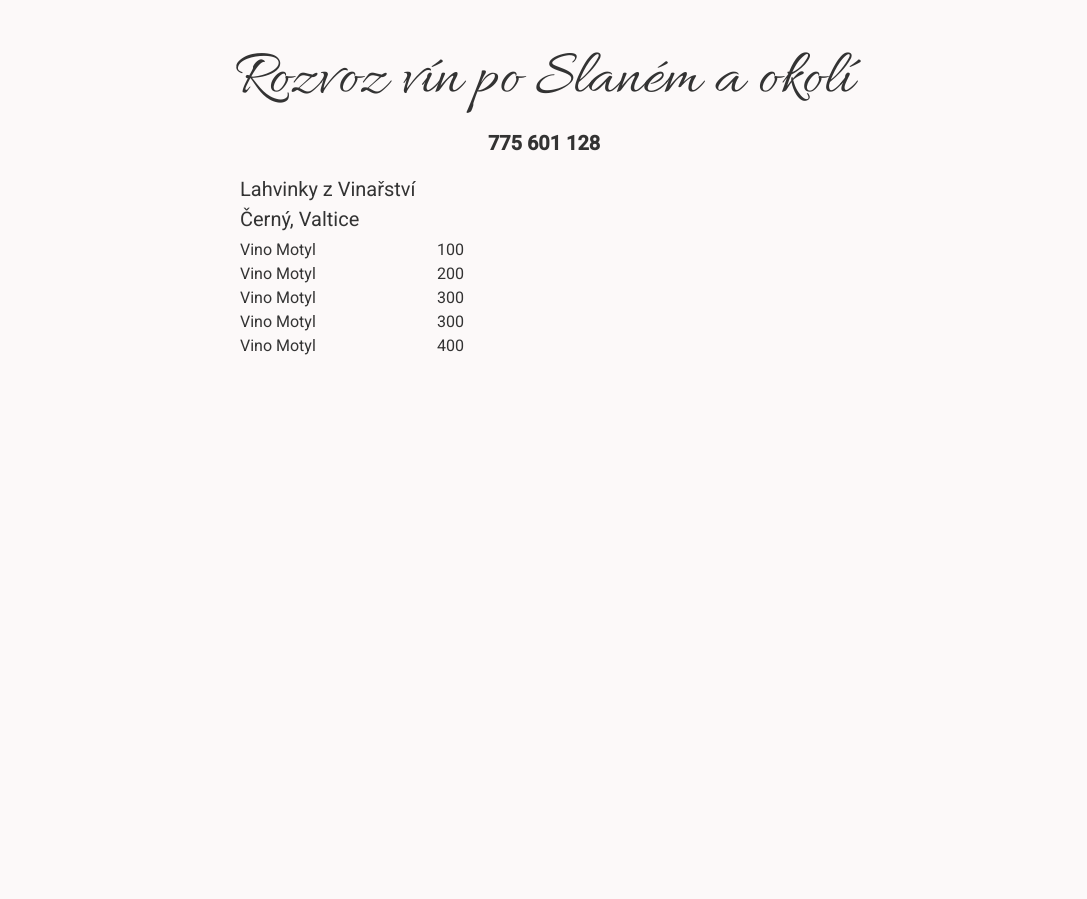
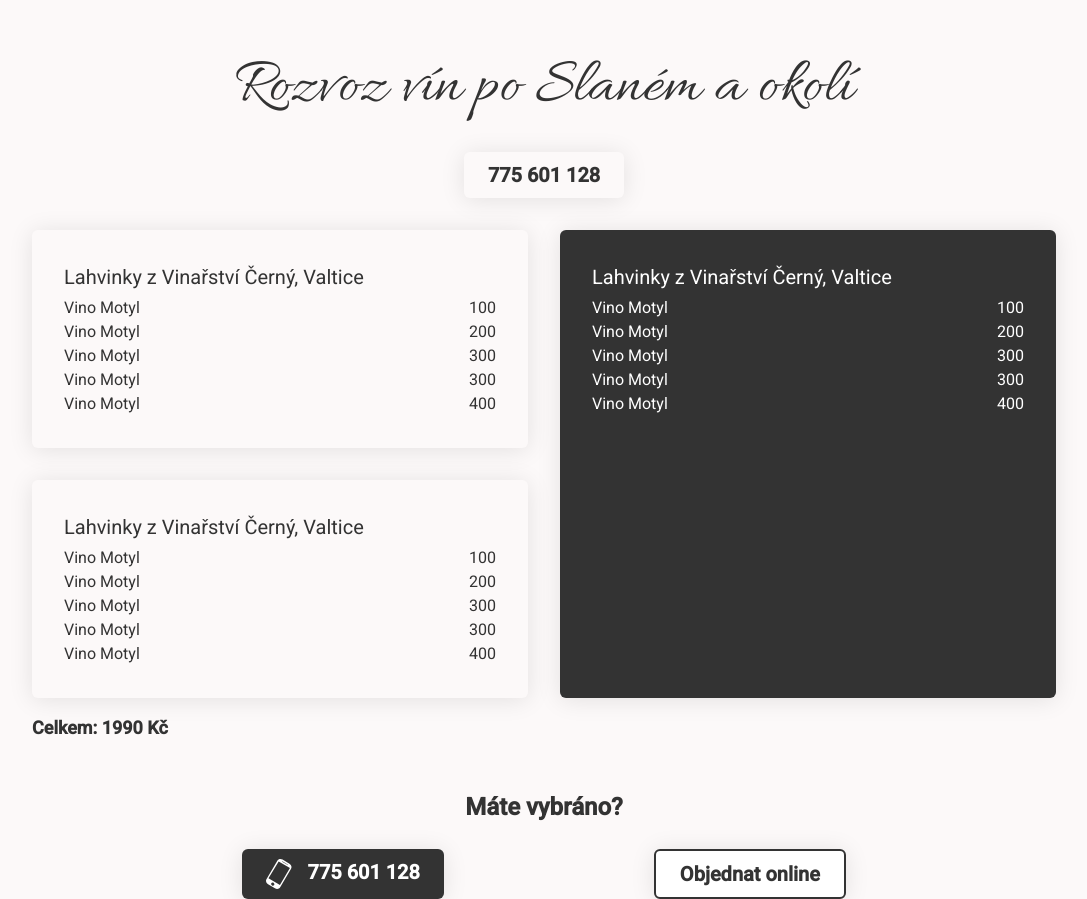
Before and after one commit to Habujama/vinoteka, a Gatsby site: page / in a window 1280 px wide. Shown: the part 600-1499 px from the top of the page, without its empty margins (96-1183 px from the left). Before the commit the page ends 974 px from the top, so only its background shows below. Built offline with nearby package versions, Linux system fonts and the light colour scheme; Gatsby itself is replaced by a stand-in of ours; what tailwindcss-filters would draw is missing.

Commit message:
wine selection added

```diff
--- /dev/null
+++ b/src/components/delivery/bottom-offer-box.tsx
@@ -0,0 +1,30 @@
+import React, { FC } from 'react'
+
+import OfferRow from './offer-row'
+
+interface Products {
+  product: string
+  price: number
+}
+
+interface Props {
+  products: Products[]
+  className?: string
+}
+
+const BottomOfferBox: FC<Props> = ({ products, className }) => {
+  return (
+    <div className={`${className} p-8 sm:rounded-md mt-8 shadow-md`}>
+      <h3 className="text-xl block mb-1">
+        Lahvinky z Vinařství Černý, Valtice
+      </h3>
+      <div className="">
+        {products?.map(({ product, price }, index) => {
+          return <OfferRow product={product} price={price} key={index} />
+        })}
+      </div>
+    </div>
+  )
+}
+
+export default BottomOfferBox
--- a/src/components/delivery/index.tsx
+++ b/src/components/delivery/index.tsx
@@ -1,22 +1,37 @@
 import React, { FC } from 'react'
 
-import OfferBox from './offer-box'
+import TopOfferBox from './top-offer-box'
+import BottomOfferBox from './bottom-offer-box'
+import SideOfferBox from './side-offer-box'
 import { products } from './products'
 
 const Delivery: FC = () => (
   <>
-    <h2 className="font-lovers text-6xl text-center">
+    <h2 className="font-lovers md:text-6xl text-4xl text-center">
       Rozvoz vín po Slaném a okolí
     </h2>
     <div className="flex justify-center">
       <a
         href="tel:+420775601128"
-        className="inline-block justify-self-center serif font-bold text-xl text-center transform hover:scale-125 ease-in-out duration-200"
+        className="inline-block justify-self-center font-bold text-xl text-center transform hover:scale-125 hover:bg-white py-2 px-6 mt-4 rounded-md shadow-md ease-in-out duration-200"
       >
         775 601 128
       </a>
     </div>
-    <OfferBox products={products} />
+    <div className="grid grid-cols-1 sm:grid-cols-2 gap-x-8">
+      <TopOfferBox
+        products={products}
+        className="col-start-1 col-span-1 row-start-1 row-span-1"
+      />
+      <BottomOfferBox
+        products={products}
+        className="col-start-1 col-span-1 row-start-3 sm:row-start-2 row-span-1"
+      />
+      <SideOfferBox
+        products={products}
+        className="sm:col-start-2 col-start-1 col-span-1 sm:row-start-1 sm:row-span-2 row-span-1"
+      />
+    </div>
   </>
 )
 
--- a/src/components/delivery/offer-box.tsx
+++ b/src/components/delivery/side-offer-box.tsx
@@ -1,6 +1,5 @@
 import React, { FC } from 'react'
 
-import Wrapper from '../shared/wrapper'
 import OfferRow from './offer-row'
 
 interface Products {
@@ -10,12 +9,15 @@
 
 interface Props {
   products: Products[]
+  className?: string
 }
 
-const OfferBox: FC<Props> = ({ products }) => {
+const SideOfferBox: FC<Props> = ({ products, className }) => {
   return (
-    <Wrapper size="small">
-      <div className="p-4 max-w-40">
+    <>
+      <div
+        className={`${className} bg-black sm:rounded-md text-white p-8 mt-8 shadow-md`}
+      >
         <h3 className="text-xl block mb-1">
           Lahvinky z Vinařství Černý, Valtice
         </h3>
@@ -25,8 +27,9 @@
           })}
         </div>
       </div>
-    </Wrapper>
+      <p className="font-bold text-lg my-4">Celkem: 1990 Kč</p>
+    </>
   )
 }
 
-export default OfferBox
+export default SideOfferBox
--- /dev/null
+++ b/src/components/delivery/top-offer-box.tsx
@@ -0,0 +1,30 @@
+import React, { FC } from 'react'
+
+import OfferRow from './offer-row'
+
+interface Products {
+  product: string
+  price: number
+}
+
+interface Props {
+  products: Products[]
+  className?: string
+}
+
+const TopOfferBox: FC<Props> = ({ products, className }) => {
+  return (
+    <div className={`${className} p-8 sm:rounded-md mt-8 shadow-md`}>
+      <h3 className="text-xl block mb-1">
+        Lahvinky z Vinařství Černý, Valtice
+      </h3>
+      <div className="">
+        {products?.map(({ product, price }, index) => {
+          return <OfferRow product={product} price={price} key={index} />
+        })}
+      </div>
+    </div>
+  )
+}
+
+export default TopOfferBox
--- /dev/null
+++ b/src/components/form/form.tsx
@@ -0,0 +1,51 @@
+import React, { FC } from 'react'
+
+import Wrapper from '../shared/wrapper'
+
+const Form: FC = () => {
+  const state = {
+    jmeno: '',
+    prijmeni: '',
+    ulice: '',
+    mesto: '',
+    psc: '',
+    order: '',
+  }
+
+  const handleInputChange = event => {
+    const target = event.target
+    const value = target.value
+    const name = target.name
+    setState({
+      [name]: value,
+    })
+  }
+
+  return (
+    <Wrapper size="small">
+      <form>
+        <label>
+          First name
+          <input
+            type="text"
+            name="jmeno"
+            value={state.jmeno}
+            onChange={handleInputChange}
+          />
+        </label>
+        <label>
+          Last name
+          <input
+            type="text"
+            name="prijmeni"
+            value={state.prijmeni}
+            onChange={handleInputChange}
+          />
+        </label>
+        <button type="submit">Submit</button>
+      </form>
+    </Wrapper>
+  )
+}
+
+export default Form
--- /dev/null
+++ b/src/components/form/index.tsx
@@ -0,0 +1,27 @@
+import React, { FC } from 'react'
+
+import Mobile from '../../assets/svg/mobile.svg'
+
+const FormComponent: FC = () => {
+  return (
+    <>
+      <h3 className="text-center mt-8 mb-6 text-2xl font-bold">
+        Máte vybráno?
+      </h3>
+      <div className="flex justify-evenly flex-col sm:flex-row space-y-4 sm:space-y-0">
+        <a
+          href="tel:+420775601128"
+          className="font-bold text-xl text-center bg-black text-white rounded-md shadow-md py-2 px-6 transform hover:scale-125 ease-in-out duration-200"
+        >
+          <Mobile className="inline-block mr-4" />
+          775 601 128
+        </a>
+        <button className="font-bold text-xl text-center bg-white text-black border-black border-solid border-2 rounded-md shadow-md py-2 px-6 transform hover:scale-125 ease-in-out duration-200">
+          Objednat online
+        </button>
+      </div>
+    </>
+  )
+}
+
+export default FormComponent
--- a/src/components/hero/index.tsx
+++ b/src/components/hero/index.tsx
@@ -15,7 +15,7 @@
     }
   `)
   return (
-    <div className="pt-6 shadow-sm">
+    <div className="pt-8 shadow-sm">
       <Img
         loading="lazy"
         style={{ maxHeight: '235px' }}
--- a/src/components/layout.tsx
+++ b/src/components/layout.tsx
@@ -4,6 +4,7 @@
 import Hero from './hero'
 import News from './news'
 import Delivery from './delivery'
+import Form from './form'
 
 import Wrapper from '../components/shared/wrapper'
 
@@ -28,6 +29,7 @@
           message="Degustace neboli ochutnávka je činnost, při které se ochutnávají různé potraviny či nápoje. Mezi nejznámější patří degustace vín, při které víno degustuje tzv. sommelier (česky sklepmistr, ve francouzštině též číšník roznášející víno). Jelly Caramel!"
         />
         <Delivery />
+        <Form />
       </Wrapper>
     </>
   )
```
Also changed, not shown: src/assets/svg/mobile.svg (added).
